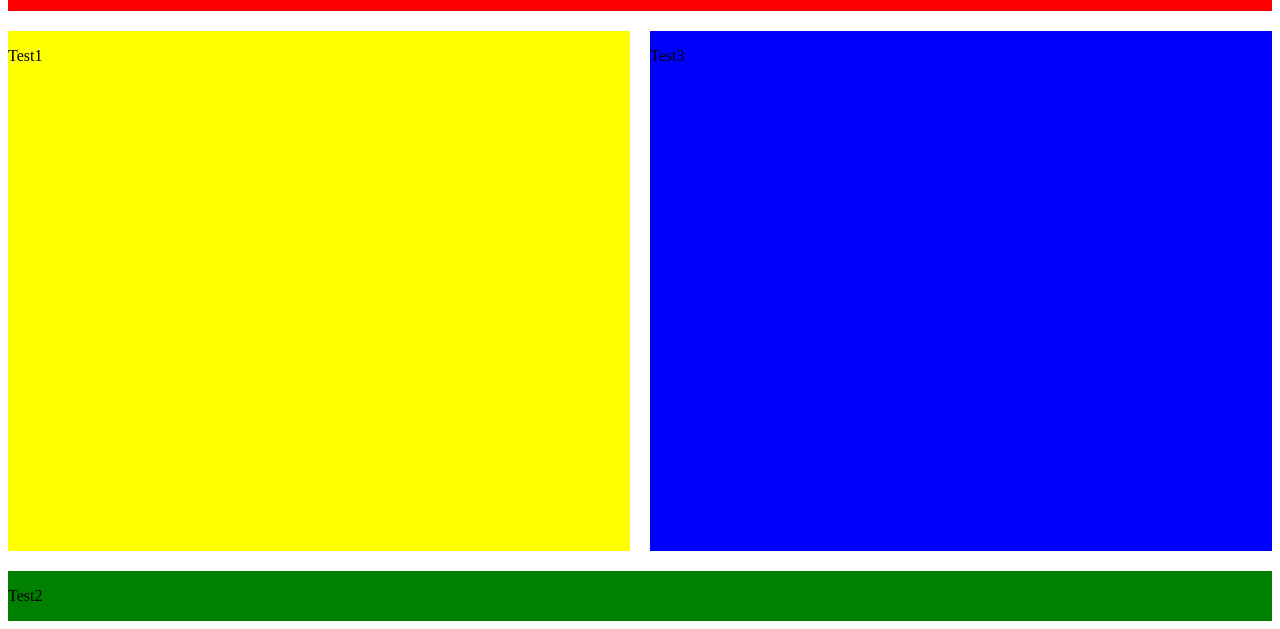
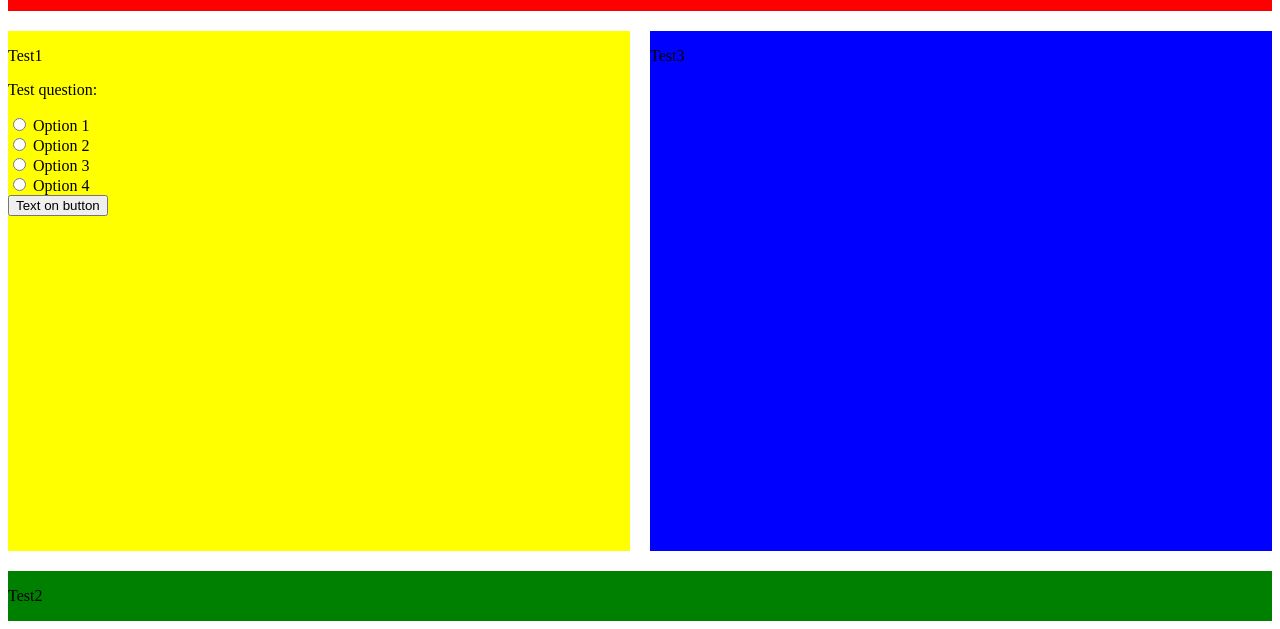
Before and after one commit to keshiki808/javascript-trivia-website, a plain HTML site: page index.html in a window 1280 px wide. Shown: the part 264-893 px from the top of the page. Drawn offline with Linux system fonts and the light colour scheme.

Commit message:
Completed skeleton of option and form submit

```diff
--- a/index.html
+++ b/index.html
@@ -19,6 +19,38 @@
     <div id = "grid-body-item2">
         <!-- Multiple choice question item -->
         <p>Test1</p>
+        <!-- NEED TO UPDATE ACTION WHEN READY -->
+        <form action="PLACEHOLDER">
+            <p>Test question:</p>
+            <!-- NEED TO UPDATE ID, NAME, AND VALUE WHEN READY TO TARGET WITH CSS, JS -->
+            <!-- <input type = "radio" id = "PLACEHOLDER1" name = "PLACEHOLDER" value = "test">
+            <label for = "PLACEHOLDER1">Test1</label><br>
+            <input type = "radio" id = "PLACEHOLDER2" name = "PLACEHOLDER" value = "test">
+            <label for = "PLACEHOLDER2">Test2</label><br>
+            <input type = "radio" id = "PLACEHOLDER3 name = "PLACEHOLDER" value = "test">
+            <label for = "PLACEHOLDER3">Test3</label><br>
+            <input type = "radio" id = "PLACEHOLDER4" name = "PLACEHOLDER" value = "test">
+            <label for = "PLACEHOLDER4">Test1</label><br>
+            <input type="submit" value="Text on button"> -->
+            <label>
+                <input type = "radio" id = "PLACEHOLDER1" name = "PLACEHOLDER" value = "test">
+                <span class="choice_label">Option 1</span>
+            </label><br>
+            <label>
+                <input type = "radio" id = "PLACEHOLDER2" name = "PLACEHOLDER" value = "test">
+                <span class="choice_label">Option 2</span>
+            </label><br>
+            <label>
+                <input type = "radio" id = "PLACEHOLDER3" name = "PLACEHOLDER" value = "test">
+                <span class="choice_label">Option 3</span>
+            </label><br>
+            <label>
+                <input type = "radio" id = "PLACEHOLDER4" name = "PLACEHOLDER" value = "test">
+                <span class="choice_label">Option 4</span>
+            </label><br>
+            <input type="submit" value="Text on button">
+
+        </form>
 
 
 
```
